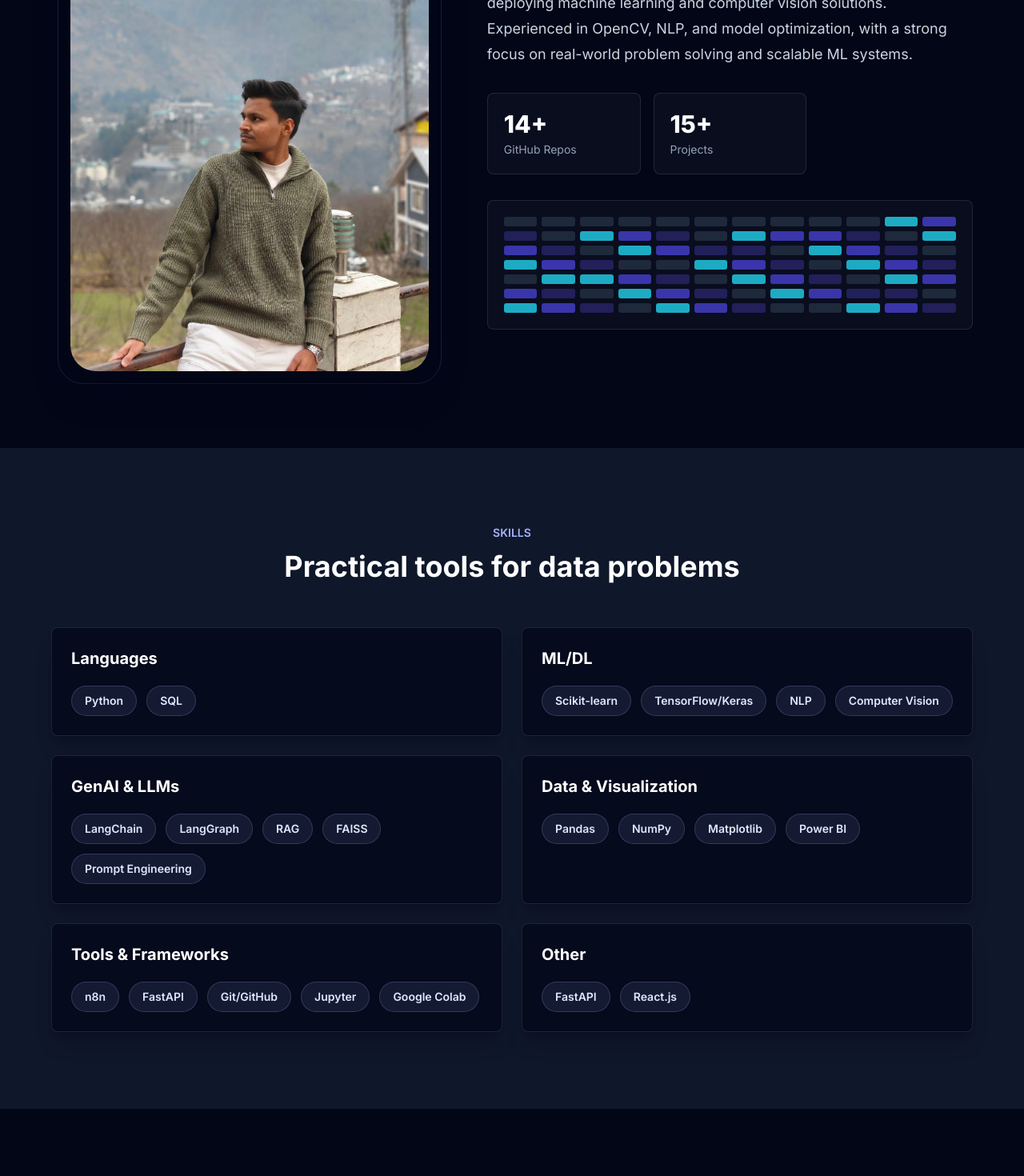
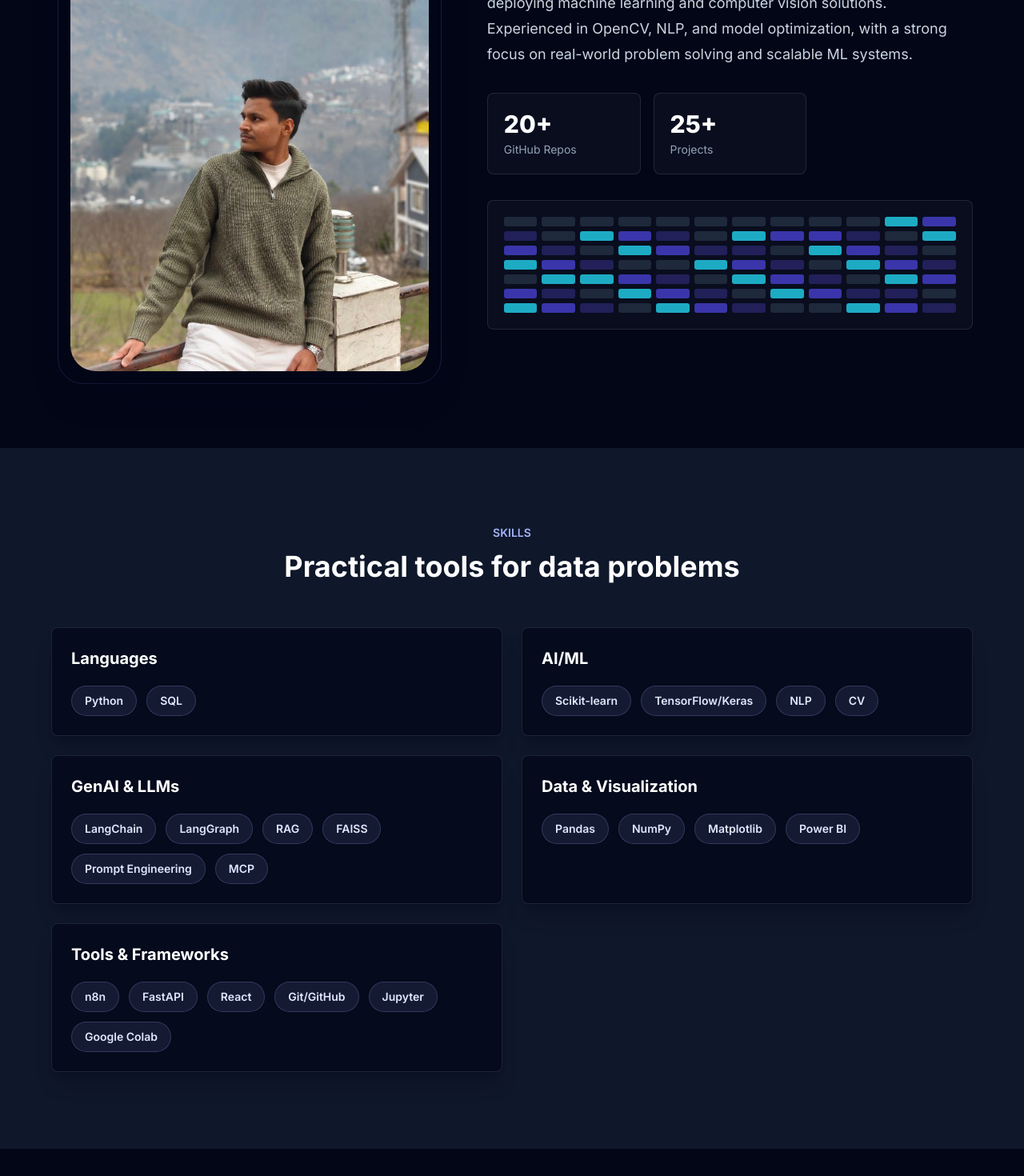
Before and after one commit to vrund2005/portfolio, a React (Vite) app: page / in a window 1280 px wide. Shown: the part 1120-2590 px from the top of the page at 80% size. Built offline with nearby package versions, Linux system fonts and the light colour scheme.

Commit message:
Done MCP change

```diff
--- a/src/components/About.jsx
+++ b/src/components/About.jsx
@@ -2,8 +2,8 @@ import { motion as Motion } from 'framer-motion'
 import vrundPhoto from '../assets/vrund2.jpeg'
 
 const stats = [
-  { value: '14+', label: 'GitHub Repos' },
-  { value: '15+', label: 'Projects' },
+  { value: '20+', label: 'GitHub Repos' },
+  { value: '25+', label: 'Projects' },
   // { value: 'Power BI', label: 'Certification' },
 ]
 
--- a/src/components/Hero.jsx
+++ b/src/components/Hero.jsx
@@ -6,8 +6,8 @@ import { FaGithub, FaLinkedinIn } from 'react-icons/fa'
 import vrundPhoto from '../assets/vrund.jpg'
 
 const roles = [
-  'Jr. Data Scientist',
-  'AI/ML Enthusiast',
+  // 'Jr. Data Scientist',
+  'AI/ML Engineer',
   'GenAI & AgenticAI',
   'Business Intelligence Explorer',
   'Power BI & n8n automation',
--- a/src/components/Skills.jsx
+++ b/src/components/Skills.jsx
@@ -3,29 +3,39 @@ import { motion as Motion } from 'framer-motion'
 const skillGroups = [
   {
     group: 'Languages',
-    skills: ['Python', 'SQL'],
+    skills: ['Python', 'SQL']
   },
-  {
-    group: 'ML/DL',
-    skills: ['Scikit-learn', 'TensorFlow/Keras', 'NLP', 'Computer Vision'],
-  },
-  {
-    group: 'GenAI & LLMs',
-    skills: ['LangChain', 'LangGraph', 'RAG', 'FAISS', 'Prompt Engineering'],
-  },
-  {
-    group: 'Data & Visualization',
-    skills: ['Pandas', 'NumPy', 'Matplotlib', 'Power BI'],
-  },
-  {
-    group: 'Tools & Frameworks',
-    skills: ['n8n', 'FastAPI', 'Git/GitHub', 'Jupyter', 'Google Colab'],
-  },
-  {
-    group: 'Other',
-    skills: ['FastAPI', 'React.js'],
-  },
+  { group: 'AI/ML', skills: ['Scikit-learn', 'TensorFlow/Keras', 'NLP', 'CV'] },
+  { group: 'GenAI & LLMs', skills: ['LangChain', 'LangGraph', 'RAG', 'FAISS', 'Prompt Engineering', 'MCP'] },
+  { group: 'Data & Visualization', skills: ['Pandas', 'NumPy', 'Matplotlib', 'Power BI'] },
+  { group: 'Tools & Frameworks', skills: ['n8n', 'FastAPI', 'React', 'Git/GitHub', 'Jupyter', 'Google Colab'] },
 ]
+// const skillGroups = [
+//   {
+//     group: 'Languages',
+//     skills: ['Python', 'SQL'],
+//   },
+//   {
+//     group: 'ML/DL',
+//     skills: ['Scikit-learn', 'TensorFlow/Keras', 'NLP', 'Computer Vision'],
+//   },
+//   {
+//     group: 'GenAI & LLMs',
+//     skills: ['LangChain', 'LangGraph', 'RAG', 'FAISS', 'Prompt Engineering'],
+//   },
+//   {
+//     group: 'Data & Visualization',
+//     skills: ['Pandas', 'NumPy', 'Matplotlib', 'Power BI'],
+//   },
+//   {
+//     group: 'Tools & Frameworks',
+//     skills: ['n8n', 'FastAPI', 'Git/GitHub', 'Jupyter', 'Google Colab'],
+//   },
+//   {
+//     group: 'Other',
+//     skills: ['FastAPI', 'React.js'],
+//   },
+// ]
 
 function Skills() {
   return (
--- a/src/data/projects.js
+++ b/src/data/projects.js
@@ -1,4 +1,10 @@
 export const projects = [
+  {
+    title: 'RoastForge — MCP-Enabled Agentic AI Resume Roaster & Rebuilder',
+    description: "Built a 8-node LangGraph + FastMCP agentic workflow that parses resumes, brutally roasts weaknesses, evaluates ATS fit (0–100), iteratively rebuilds until score > 90, generates interview questions, and exports professional PDF resumes autonomously",
+    tags: ['GenAI', 'FAISS', 'RAG', 'Gemini', 'LangChain'],
+    github: 'https://github.com/vrund2005/roastforge',
+  },
   {
     title: 'RAG-based YouTube Q&A System',
     description: "Built a RAG pipeline using LangChain, FAISS, and Gemini to answer questions from video transcripts. Applied chunking and embeddings for efficient retrieval and context-aware responses.",
```
Also changed, not shown: 1 other file (tests, documents, lock files or other folders).
